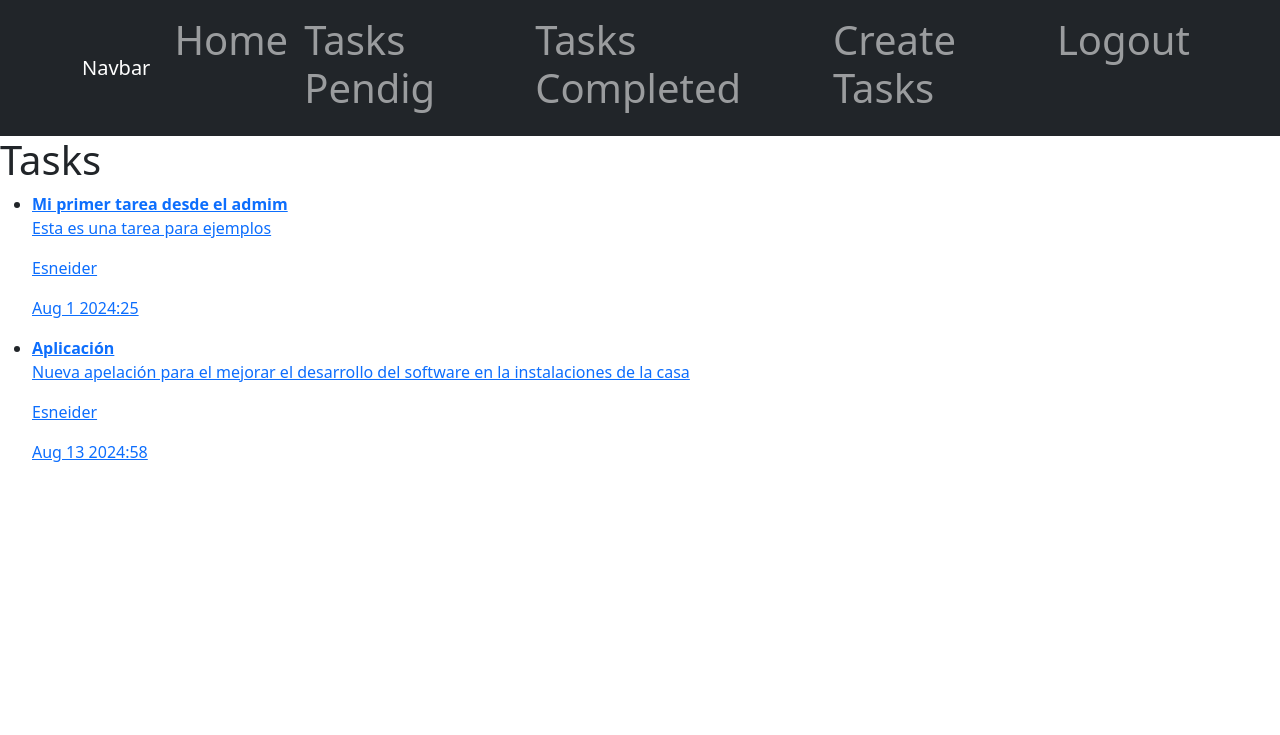
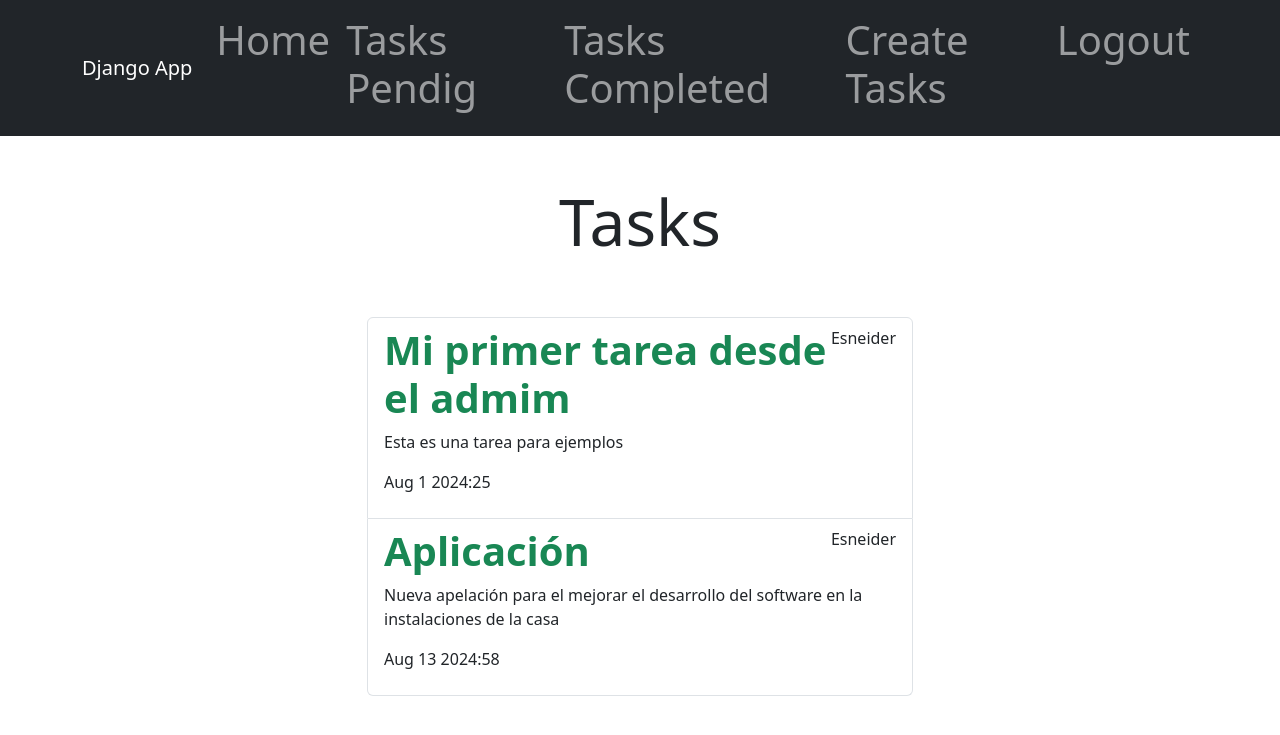
Before and after one commit to Esneidr/App_django, a Django app: page /tasks_completed/ in a window 1280 px wide. Shown: the top 735 px of the page. Run offline with Django 5.2, Linux system fonts and the light colour scheme; a user stored in the database is signed in; data comes from the database, SQL or seed files in the repository; both versions use the stored data as it was after the commit.

Commit message:
commit end

```diff
--- a/tasks/templates/base.html
+++ b/tasks/templates/base.html
@@ -11,7 +11,7 @@
 
     <nav class="navbar navbar-expand-lg bg-dark navbar-dark">
         <div class="container">
-          <a class="navbar-brand" href="#">Navbar</a>
+          <a class="navbar-brand" href="/">Django App</a>
           <button class="navbar-toggler" type="button" data-bs-toggle="collapse" data-bs-target="#navbarNav" aria-controls="navbarNav" aria-expanded="false" aria-label="Toggle navigation">
             <span class="navbar-toggler-icon"></span>
           </button>
--- a/tasks/templates/signin.html
+++ b/tasks/templates/signin.html
@@ -14,13 +14,13 @@
                     <div class="mb-3">
                         <label for="username">Username:</label>
                         <input type="text" name="username" id="username" class="form-control"
-                        placeholder="White your username...">
+                        placeholder="Write your username...">
                     </div>
 
                     <div class="mb-3">
                         <label for="password">Password:</label>
                         <input type="password" name="password" id="password" class="form-control"
-                        placeholder="White your password...">
+                        placeholder="Write your password...">
                     </div>
 
                     <button class="btn btn-dark">
--- a/tasks/templates/signup.html
+++ b/tasks/templates/signup.html
@@ -12,13 +12,13 @@
                 <div class="mb-3">
                     <label for="username">Username:</label>
                     <input type="text" name="username" id="username" class="form-control"
-                    placeholder="White your username...">
+                    placeholder="Write your username...">
                 </div>
 
                 <div class="mb-3">
                     <label for="password1">Password:</label>
                     <input type="password" name="password1" id="password1" class="form-control"
-                    placeholder="White your password...">
+                    placeholder="Write your password...">
                 </div>
 
                 <div class="mb-3">
--- a/tasks/templates/tasks.html
+++ b/tasks/templates/tasks.html
@@ -1,25 +1,31 @@
 {% extends 'base.html' %}
 
 {% block content %}
-<h1>Tasks</h1>
+    <main class="container">
+        <div class="row">
+            <div class="col-md-6 offset-md-3">
+                <h1 class="text-center display-3 py-5">Tasks</h1>
 
-<ul>
+                <ul class="list-group">
                     {% for task in tasks %}
-    <li>
-        <a href="{% url 'task_detail' task.id %}">
+                    <a class="list-group-item" href="{% url 'task_detail' task.id %}">
+                        <header class="d-flex justify-content-between">
                             {% if task.important %}
-            <strong>{{task.title}}</strong>
+                            <h1 class="fw-bold text-success">{{task.title}}</h1>
                             {% else %}
-                {{task.title}}
+                            <h1 class="fw-bold">{{task.title}}</h1>
                             {% endif %}
+                            <p>{{task.user.username}}</p>
+                        </header>
 
                         <p>{{task.description}}</p>
-            <p>{{task.user.username}}</p>
-
                         <p>{{task.datecompleted|date:'M j Y:i'}}</p>
                     </a>
-    </li>
 
                     {% endfor %}
                 </ul>
+            </div>
+        </div>
+    </main>
+
 {% endblock %}
```
Also changed, not shown: tasks/forms.py (+7 -2 lines), tasks/templates/create_task.html (+9 -7 lines), tasks/templates/task_detail.html (+14 -5 lines), db.sqlite3. Lines whose indentation alone changed are shown as unchanged.
